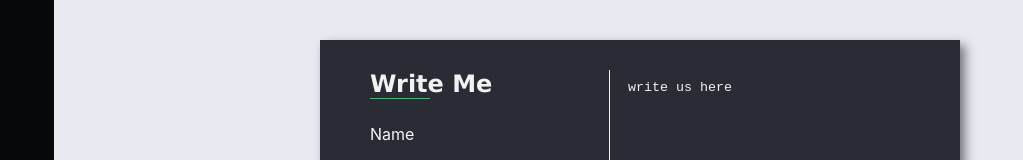
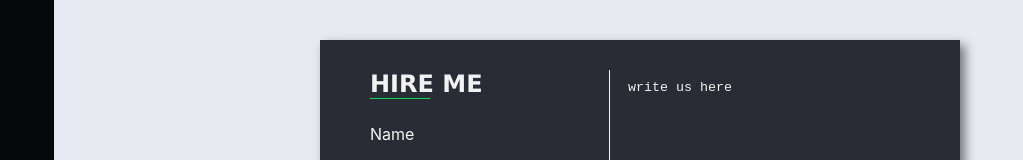
Before and after one commit to armanvirus/My_personal_web_site, a React (Create React App) app: page /Contact in a window 1280 px wide. Shown: the part 141-301 px from the top of the page, without its empty margins (0-1023 px from the left). Built offline with nearby package versions, Linux system fonts and the light colour scheme.

Commit message:
modified contact page title

```diff
--- a/src/Screens/Contact.js
+++ b/src/Screens/Contact.js
@@ -12,7 +12,7 @@ function Contact(){
                     <div className="contact-main" style={styles.contactMain}>
                     <form className="form" style={styles.form}>
                         <div className="form-left" style={styles.formLeft}>
-                            <h2>Write Me</h2>
+                            <h2>HIRE ME</h2>
                             <div className="line"></div>
                             <div style={styles.inputs}>
                                 <label for="name">Name</label>
```
